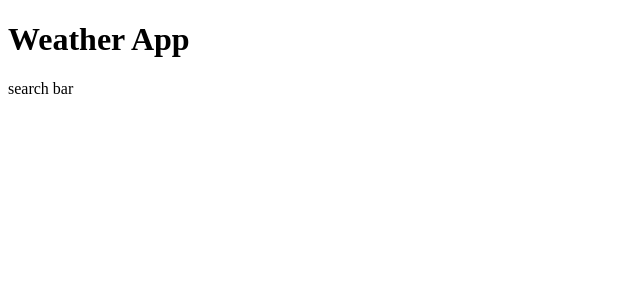
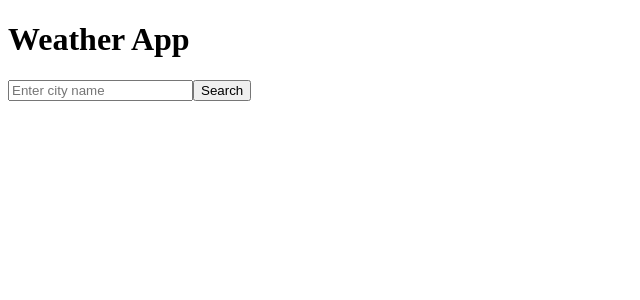
Before and after one commit to AlexDegerman/weather-app-ts, a React (Vite) app: page / in a window 1280 px wide. Shown: the top 300 px of the page, without its empty margins (0-640 px from the left). Built offline with nearby package versions, Linux system fonts and the light colour scheme.

Commit message:
Add search bar to search for a city's weather

```diff
--- a/src/App.tsx
+++ b/src/App.tsx
@@ -2,6 +2,7 @@ import { useState } from 'react'
 import './App.css'
 import axios from 'axios'
 import WeatherCard from './components/WeatherCard'
+import SearchBar from './components/SearchBar'
 
 interface WeatherData {
   temp_c: number
@@ -26,7 +27,7 @@ interface ForecastDay {
 
 const App = () => {
   const [weatherData, setWeatherData] = useState<WeatherData | null>(null)
-  const [forecast, setForecast] = useState<ForecastDay[] | undefined>(undefined)
+  const [forecast, setForecast] = useState<ForecastDay[]>([])
 
   const fetchWeather = async (city: string) => {
     try {
@@ -35,7 +36,7 @@ const App = () => {
 
       const response = await axios.get(url)
       setWeatherData(response.data.current)
-      setForecast(response.data.forecast.forestcastday)
+      setForecast(response.data.forecast.forecastday)
     } catch {
       setWeatherData(null)
     }
@@ -44,7 +45,7 @@ const App = () => {
   return (
     <div>
       <h1>Weather App</h1>
-      <p>search bar</p>
+      <SearchBar onSearch={fetchWeather}/>
       {weatherData && (
         <WeatherCard weather={weatherData} forecast={forecast}/>
       )}
--- /dev/null
+++ b/src/components/SearchBar.tsx
@@ -0,0 +1,29 @@
+import { useState } from "react"
+
+interface SearchBarProps {
+  onSearch: (city: string) => void
+}
+
+const SearchBar = ({ onSearch }: SearchBarProps) => {
+  const [city, setCity] = useState<string>("")
+
+  const handleSearch = () => {
+    if (city.trim() !== "") {
+      onSearch(city)
+    }
+  }
+
+  return (
+    <div>
+      <input
+      type="text"
+      placeholder="Enter city name"
+      value={city}
+      onChange={(e) => setCity(e.target.value)}
+      />
+      <button onClick={handleSearch}>Search</button>
+    </div>
+  )
+}
+
+export default SearchBar
```
